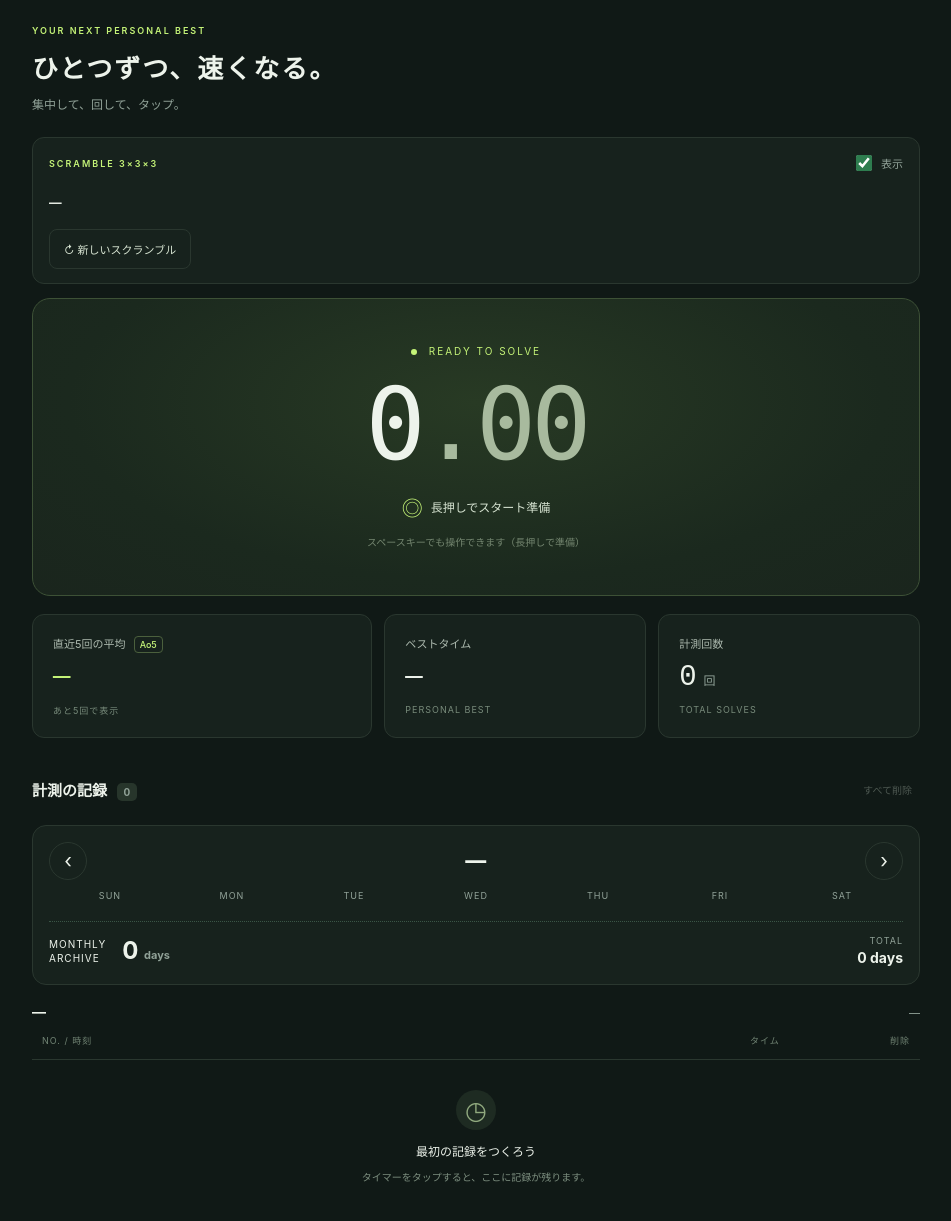
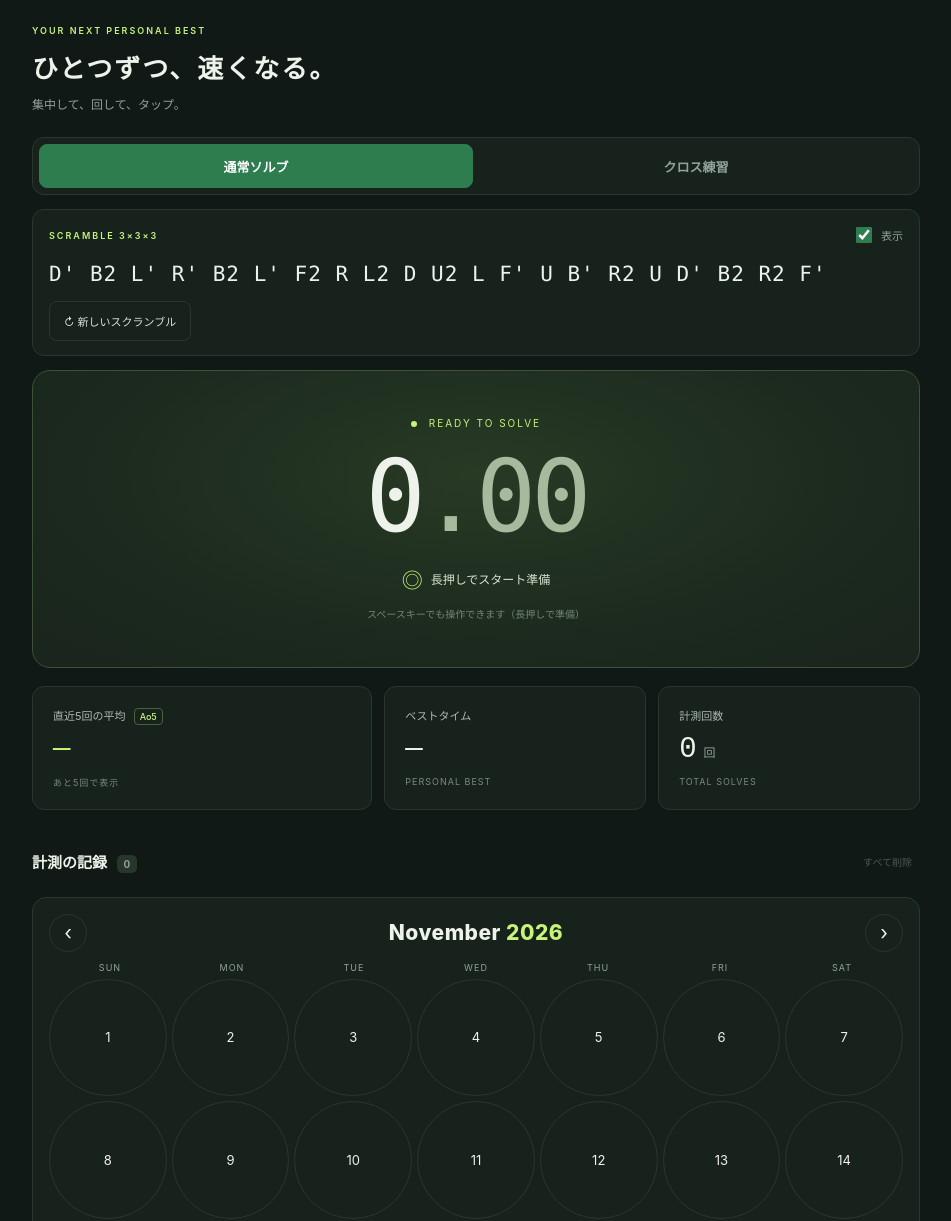
Before and after one commit to dairoku0312-glitch/rubik-timer, a website: page index.html in a window 1280 px wide. Shown: the part 120-1341 px from the top of the page, without its empty margins (164-1115 px from the left). Drawn offline with Linux system fonts and the light colour scheme.

Commit message:
練習モード切り替え（通常ソルブ／クロス練習・記録分離）を追加

```diff
--- a/index.html
+++ b/index.html
@@ -5,13 +5,17 @@
   <meta name="viewport" content="width=device-width, initial-scale=1, viewport-fit=cover">
   <meta name="theme-color" content="#101916">
   <title>CUBE / ルービックキューブタイマー</title>
-  <link rel="stylesheet" href="style.css?v=20261123-2">
-  <script type="module" src="app.js?v=20261123-2"></script>
+  <link rel="stylesheet" href="style.css?v=20261123-3">
+  <script type="module" src="app.js?v=20261123-3"></script>
 </head>
 <body>
   <main>
     <header><a class="brand" href="./" aria-label="CUBE ホーム"><span class="cube">▦</span> CUBE<span class="brand-note">SOLVE. REPEAT.</span></a><span class="session"><i></i> セッション</span></header>
     <section class="intro"><span class="eyebrow">YOUR NEXT PERSONAL BEST</span><h1>ひとつずつ、速くなる。</h1><p>集中して、回して、タップ。</p></section>
+    <div class="mode-switch" role="group" aria-label="練習モード">
+      <button id="mode-solve" type="button" class="mode-btn active" aria-pressed="true">通常ソルブ</button>
+      <button id="mode-cross" type="button" class="mode-btn" aria-pressed="false">クロス練習</button>
+    </div>
     <section class="scramble" aria-label="スクランブル">
       <div class="scramble-head"><span class="scramble-label">SCRAMBLE 3×3×3</span><label class="scramble-switch"><input type="checkbox" id="scramble-toggle" checked> 表示</label></div>
       <div id="scramble-box" class="scramble-box">
```
